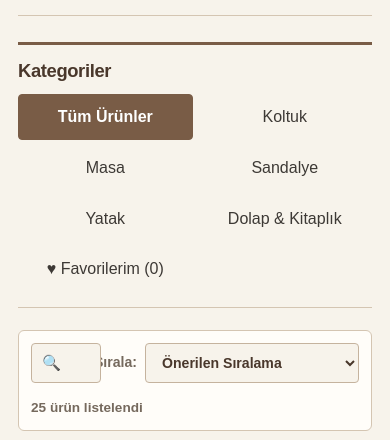
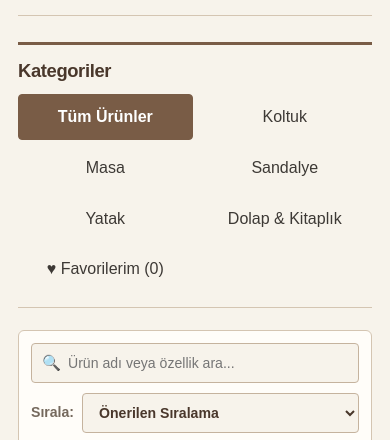
Before and after one commit to Wqardaa0/web-programlama-projesi, a plain HTML site: page urunler.html in a window 390 px wide. Shown: the part 356-796 px from the top of the page. Drawn offline with Linux system fonts and the light colour scheme.

Commit message:
Mobil katalog ve ekran görüntüleri

```diff
--- a/css/ortak.css
+++ b/css/ortak.css
@@ -40,9 +40,9 @@
 }
 
 * { box-sizing: border-box; }
-html { min-width: 320px; scroll-behavior: smooth; overflow-x: hidden; }
-body { min-height: 100vh; margin: 0; display: flex; flex-direction: column; background: var(--page-bg); color: var(--text); font-family: Arial, Helvetica, sans-serif; font-size: 16px; line-height: 1.6; overflow-x: hidden; }
-body > main { width: 100%; flex: 1; overflow-x: hidden; }
+html { width: 100%; max-width: 100%; min-width: 320px; scroll-behavior: smooth; overflow-x: hidden; }
+body { width: 100%; max-width: 100%; min-height: 100vh; margin: 0; display: flex; flex-direction: column; background: var(--page-bg); color: var(--text); font-family: Arial, Helvetica, sans-serif; font-size: 16px; line-height: 1.6; overflow-x: hidden; }
+body > main { width: 100%; max-width: 100%; min-width: 0; flex: 1; overflow-x: hidden; }
 img { max-width: 100%; height: auto; }
 a { color: inherit; }
 h1, h2, h3 { color: var(--heading); line-height: 1.25; }
--- a/css/urunler.css
+++ b/css/urunler.css
@@ -30,7 +30,7 @@
 .catalog-products .product-info { padding: 15px 16px 17px; }
 .catalog-products .product-info h3 { font-size: 1rem; }
 @media (max-width: 900px) {
-  .catalog-layout { grid-template-columns: 1fr; gap: 22px; }
+  .catalog-layout { grid-template-columns: minmax(0, 1fr); gap: 22px; }
   .category-panel { position: static; padding: 14px 0 15px; }
   .filter-list { grid-template-columns: repeat(3, minmax(0, 1fr)); }
   .filter-button { text-align: center; }
@@ -41,10 +41,10 @@
   .page-intro > p { display: block; width: 100%; max-width: 100%; white-space: normal; overflow-wrap: anywhere; }
   .filter-list { width: 100%; max-width: 100%; grid-template-columns: repeat(2, minmax(0, 1fr)); }
   .filter-button { width: 100%; max-width: 100%; min-width: 0; padding-inline: 6px; text-align: center; white-space: normal; overflow-wrap: anywhere; }
-  .catalog-toolbar { min-width: 0; padding: 12px; }
-  .search-box { min-width: 0; width: 100%; }
-  .sort-box { max-width: 100%; flex-wrap: wrap; }
-  .sort-box select { max-width: 100%; }
+  .catalog-toolbar { min-width: 0; padding: 12px; gap: 10px; }
+  .search-box { flex: 1 1 100%; min-width: 0; width: 100%; }
+  .sort-box { width: 100%; max-width: 100%; flex-wrap: wrap; }
+  .sort-box select { flex: 1; min-width: 0; max-width: 100%; }
   .product-count-badge { white-space: normal; }
   .catalog-products .product-grid { grid-template-columns: 1fr; }
   .catalog-products .product-card img { min-height: 0; height: 218px; }
```
Also changed, not shown: screenshots/ana-sayfa-mobil.png (added), screenshots/urunler-mobil.png (added).
